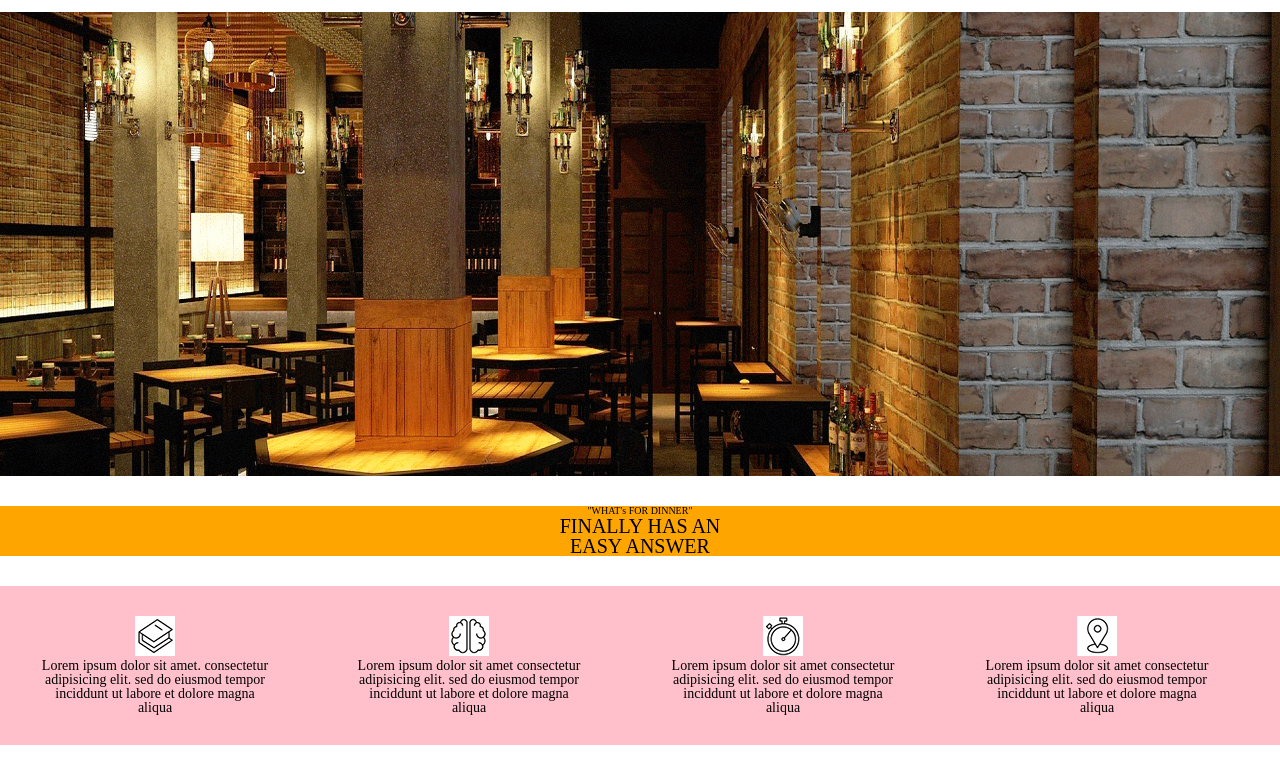
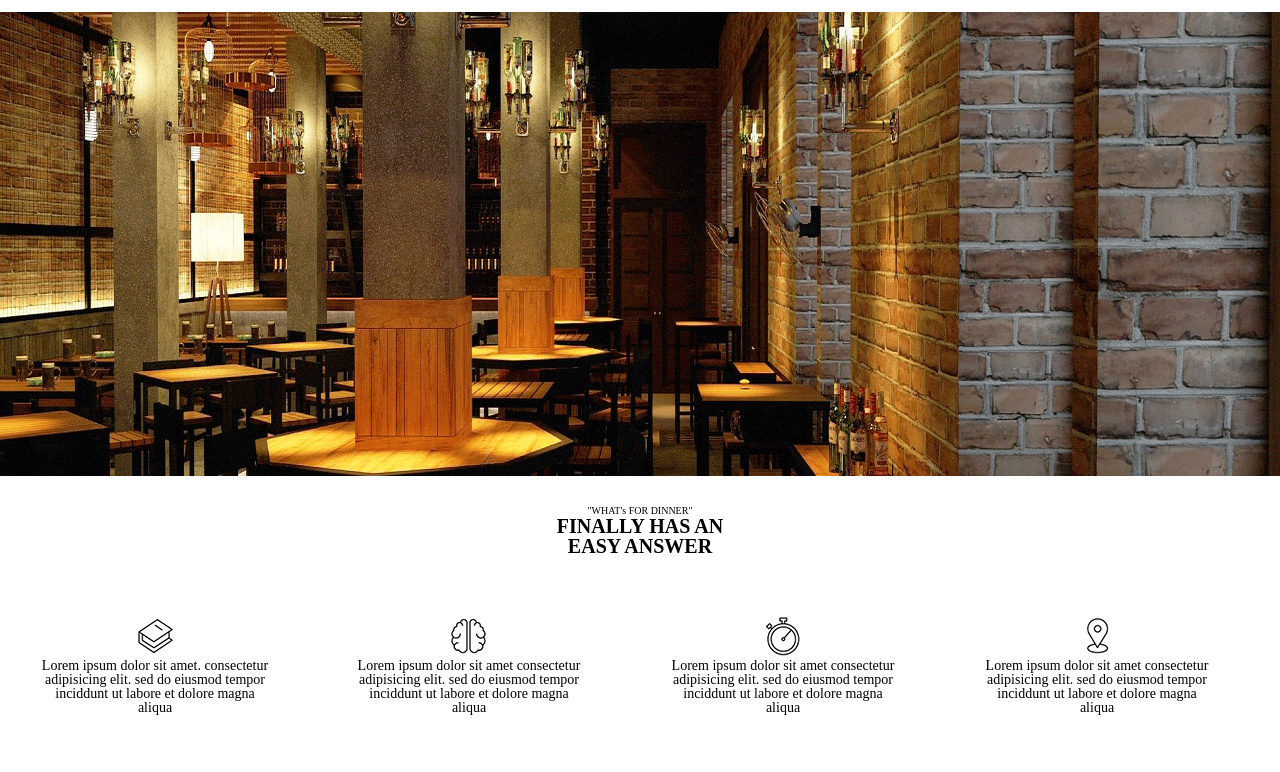
Before and after one commit to swan-5/quest-02, a plain HTML site: page index.html in a window 1280 px wide. Shown: the part 108-880 px from the top of the page. Drawn offline with nearby package versions, Linux system fonts and the light colour scheme.

Commit message:
header,menu

```diff
--- a/index.html
+++ b/index.html
@@ -24,12 +24,8 @@
     </div>
 
     <div class="icon_title">
-        <div class="smallletter">
-        <p>"WHAT's FOR DINNER"</p>
-        </div>
-        <div class="bigletter">
-        <p>FINALLY HAS AN <br> EASY ANSWER</p>
-        </div>
+        <p style="font-size:10px; ">"WHAT's FOR DINNER"</p>
+        <p style= "font-size:20px; font-weight:bold;">FINALLY HAS AN <br> EASY ANSWER</p>
     </div>
     <div class="icon_box">
         <div class="icon1">
--- a/main.css
+++ b/main.css
@@ -21,39 +21,32 @@ header{
 }
 
 .icon_title {
-    background-color:orange;
     margin-top : 30px;
     margin-bottom: 30px;
     text-align : center;
 }
 
-.smallletter {
-    font-size:10px;
-}
-
-.bigletter {
-    font-size:20px;
-    font-style:bold;
-}
 .icon_box{
-    background-color: pink;
     padding:30px;
     width:1240px;
     margin: 0 auto;
 }
-.icon_box>.icon1,.icon2, .icon3 {
-    width:250px;
+
+.icon_box>.icon1,
+.icon_box>.icon2,
+.icon_box>.icon3,
+.icon_box>.icon4{
+    width: 250px;
     display: inline-block;
-    margin-right:60px;
+    margin:0 30px 0;
     text-align:center;
     font-size:14px;
 }
-.icon4{
-    width:250px;
-    display: inline-block;
-    margin-right:0px;
-    text-align:center;
-    font-size:14px;
+.icon_box>.icon4{
+    margin-right:0;
+}
+.icon_box>.icon1{
+    margin-left:0;
 }
 .chefs {
     background-color:rgba(236,236,236);
@@ -66,8 +59,6 @@ header{
     height:304px;
     background-color: skyblue;
     margin: 0 auto;
-
-
 }
 
 .title {
```
